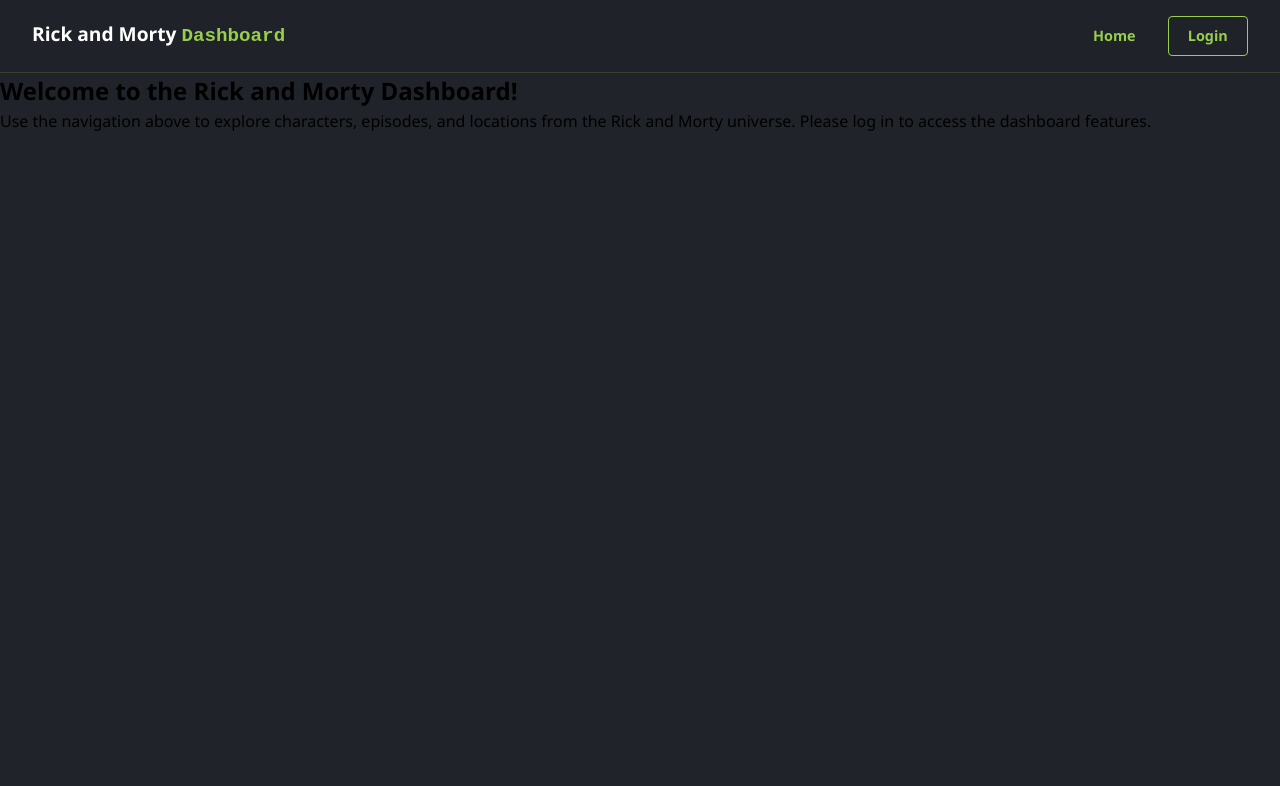
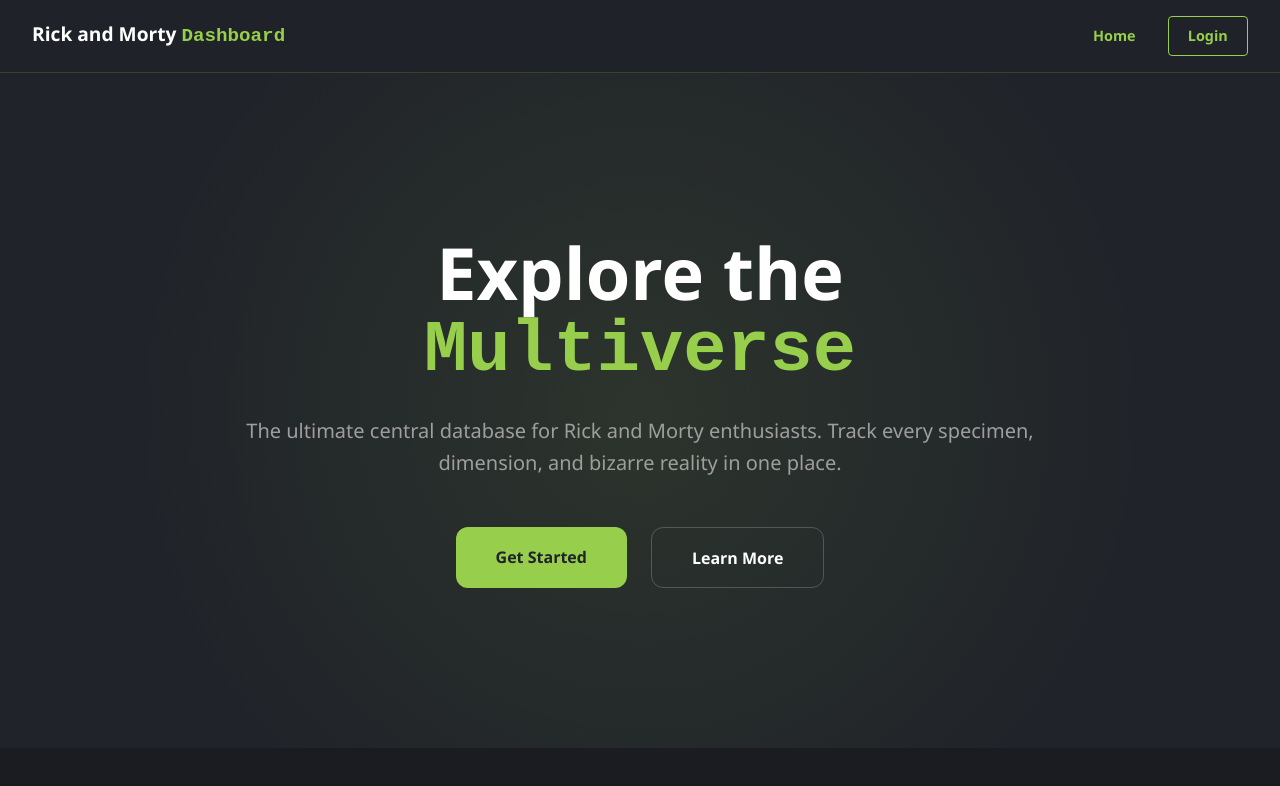
Before and after one commit to TonyDev92/rickandmorty-manager, a Nuxt app: page / in a window 1280 px wide. Shown: the top 786 px of the page. Built offline with nearby package versions, Linux system fonts and the light colour scheme.

Commit message:
chore(ui): enhance landing page with hero section and benefits grid

```diff
--- a/app/pages/index.vue
+++ b/app/pages/index.vue
@@ -1,11 +1,256 @@
 <script setup lang="ts">
 import Header from '~/components/shared/header.vue';
+
+const authStore = useAuthStore();
+const cookie = useCookie('is_logged_in');
+
+const isAuthenticated = computed(() => !!authStore.user || !!cookie.value);
+
+// Benefits data for the home page
+const benefits = [
+    {
+        icon: 'https://unpkg.com/lucide-static@latest/icons/list-ordered.svg',
+        title: 'Personalized Rankings',
+        text: 'Save your favorite specimens and rank them by threat level or coolness across the multiverse.'
+    },
+    {
+        icon: 'https://unpkg.com/lucide-static@latest/icons/database.svg',
+        title: 'Advanced Tracking',
+        text: 'Access detailed technical data, origin dimensions, and current locations for over 800 characters.'
+    },
+    {
+        icon: 'https://unpkg.com/lucide-static@latest/icons/refresh-cw.svg',
+        title: 'Portal Persistence',
+        text: 'Your data stays with you. Access your curated lists from any terminal in any dimension.'
+    }
+];
 </script>
 
 <template>
-    <Header />
-    <main class="home-content">
-        <h2>Welcome to the Rick and Morty Dashboard!</h2>
-        <p>Use the navigation above to explore characters, episodes, and locations from the Rick and Morty universe. Please log in to access the dashboard features.</p>
-    </main>
+    <div class="home-page">
+        <Header />
+
+        <main class="home-content">
+            <section class="hero">
+                <div class="hero__container">
+                    <h2 class="hero__title">
+                        Explore the <span class="highlight">Multiverse</span>
+                    </h2>
+                    <p class="hero__description">
+                        The ultimate central database for Rick and Morty enthusiasts.
+                        Track every specimen, dimension, and bizarre reality in one place.
+                    </p>
+                    <div class="hero__actions">
+                        <NuxtLink v-if="!isAuthenticated" to="/login" class="btn-primary">
+                            Get Started
+                        </NuxtLink>
+                        <NuxtLink v-else to="/dashboard" class="btn-primary">
+                            Back to Dashboard
+                        </NuxtLink>
+                        <a href="#benefits" class="btn-secondary">Learn More</a>
+                    </div>
+                </div>
+            </section>
+
+            <section id="benefits" class="benefits">
+                <div class="benefits__container">
+                    <header class="benefits__header">
+                        <span class="tagline">Interdimensional Perks</span>
+                        <h3 class="benefits__title">Why register your portal gun?</h3>
+                    </header>
+
+                    <div class="benefits__grid">
+                        <div v-for="benefit in benefits" :key="benefit.title" class="benefit-card">
+                            <div class="benefit-card__icon-wrapper">
+                                <img
+                                    :src="benefit.icon"
+                                    :alt="benefit.title"
+                                    class="benefit-card__icon"
+                                />
+                            </div>
+                            <h4 class="benefit-card__title">{{ benefit.title }}</h4>
+                            <p class="benefit-card__text">{{ benefit.text }}</p>
+                        </div>
+                    </div>
+                </div>
+            </section>
+
+            <section v-if="!isAuthenticated" class="cta-section">
+                <div class="cta-section__content">
+                    <h3>Ready to begin your research?</h3>
+                    <NuxtLink to="/login" class="btn-primary">Create Galactic ID</NuxtLink>
+                </div>
+            </section>
+        </main>
+    </div>
 </template>
+
+<style lang="scss" scoped>
+.home-page {
+    background-color: $color-bg-dark;
+    min-height: 100vh;
+    color: white;
+}
+
+// --- HERO ---
+.hero {
+    padding: 10rem 2rem;
+    display: flex;
+    justify-content: center;
+    text-align: center;
+    background: radial-gradient(circle at center, rgba($color-rick-green, 0.1) 0%, transparent 70%);
+
+    &__container {
+        max-width: 800px;
+    }
+
+    &__title {
+        font-size: clamp(2.5rem, 8vw, 4.5rem);
+        line-height: 1.1;
+        margin-bottom: 1.5rem;
+
+        .highlight {
+            color: $color-rick-green;
+            display: block;
+            font-family: monospace;
+        }
+    }
+
+    &__description {
+        font-size: 1.25rem;
+        color: $color-text-muted;
+        margin-bottom: 3rem;
+        line-height: 1.6;
+    }
+
+    &__actions {
+        display: flex;
+        gap: 1.5rem;
+        justify-content: center;
+    }
+}
+
+// --- BENEFITS ---
+.benefits {
+    padding: 8rem 2rem;
+    background: rgba(0, 0, 0, 0.2);
+
+    &__container {
+        max-width: 1200px;
+        margin: 0 auto;
+    }
+
+    &__header {
+        text-align: center;
+        margin-bottom: 5rem;
+
+        .tagline {
+            color: $color-rick-green;
+            text-transform: uppercase;
+            font-size: 0.8rem;
+            letter-spacing: 4px;
+            font-weight: 700;
+        }
+
+        h3 {
+            font-size: 2.5rem;
+            margin-top: 1rem;
+        }
+    }
+
+    &__grid {
+        display: grid;
+        grid-template-columns: repeat(auto-fit, minmax(300px, 1fr));
+        gap: 2.5rem;
+    }
+}
+
+.benefit-card {
+    background: $color-card-bg;
+    padding: 3rem 2rem;
+    border-radius: 20px;
+    border: 1px solid rgba(255, 255, 255, 0.05);
+    text-align: center;
+    transition: all 0.3s ease;
+
+    &:hover {
+        transform: translateY(-10px);
+        border-color: rgba($color-rick-green, 0.3);
+        background: rgba($color-card-bg, 0.8);
+    }
+
+    &__icon-wrapper {
+        width: 64px;
+        height: 64px;
+        background: rgba($color-rick-green, 0.1);
+        border-radius: 12px;
+        display: flex;
+        align-items: center;
+        justify-content: center;
+        margin: 0 auto 2rem;
+    }
+
+    &__icon {
+        width: 32px;
+        height: 32px;
+        // Dinamically color the icons to match the theme (assuming they are monochrome SVGs)
+        filter: invert(71%) sepia(85%) saturate(350%) hue-rotate(65deg) brightness(95%) contrast(85%);
+    }
+
+    &__title {
+        font-size: 1.4rem;
+        margin-bottom: 1rem;
+        color: white;
+    }
+
+    &__text {
+        color: $color-text-muted;
+        line-height: 1.7;
+        font-size: 1rem;
+    }
+}
+
+// --- CTA SECTION ---
+.cta-section {
+    padding: 8rem 2rem;
+    text-align: center;
+
+    h3 {
+        font-size: 2rem;
+        margin-bottom: 2rem;
+    }
+}
+
+// --- BUTTONS ---
+.btn-primary {
+    background: $color-rick-green;
+    color: $color-bg-dark;
+    padding: 1.1rem 2.5rem;
+    border-radius: 12px;
+    font-weight: 700;
+    text-decoration: none;
+    transition: all 0.3s ease;
+    display: inline-block;
+
+    &:hover {
+        box-shadow: 0 0 25px rgba($color-rick-green, 0.4);
+        transform: translateY(-2px);
+    }
+}
+
+.btn-secondary {
+    border: 1px solid rgba(255, 255, 255, 0.2);
+    color: white;
+    padding: 1.1rem 2.5rem;
+    border-radius: 12px;
+    font-weight: 700;
+    text-decoration: none;
+    transition: all 0.3s ease;
+    display: inline-block;
+
+    &:hover {
+        background: rgba(255, 255, 255, 0.05);
+        border-color: white;
+    }
+}
+</style>
```
